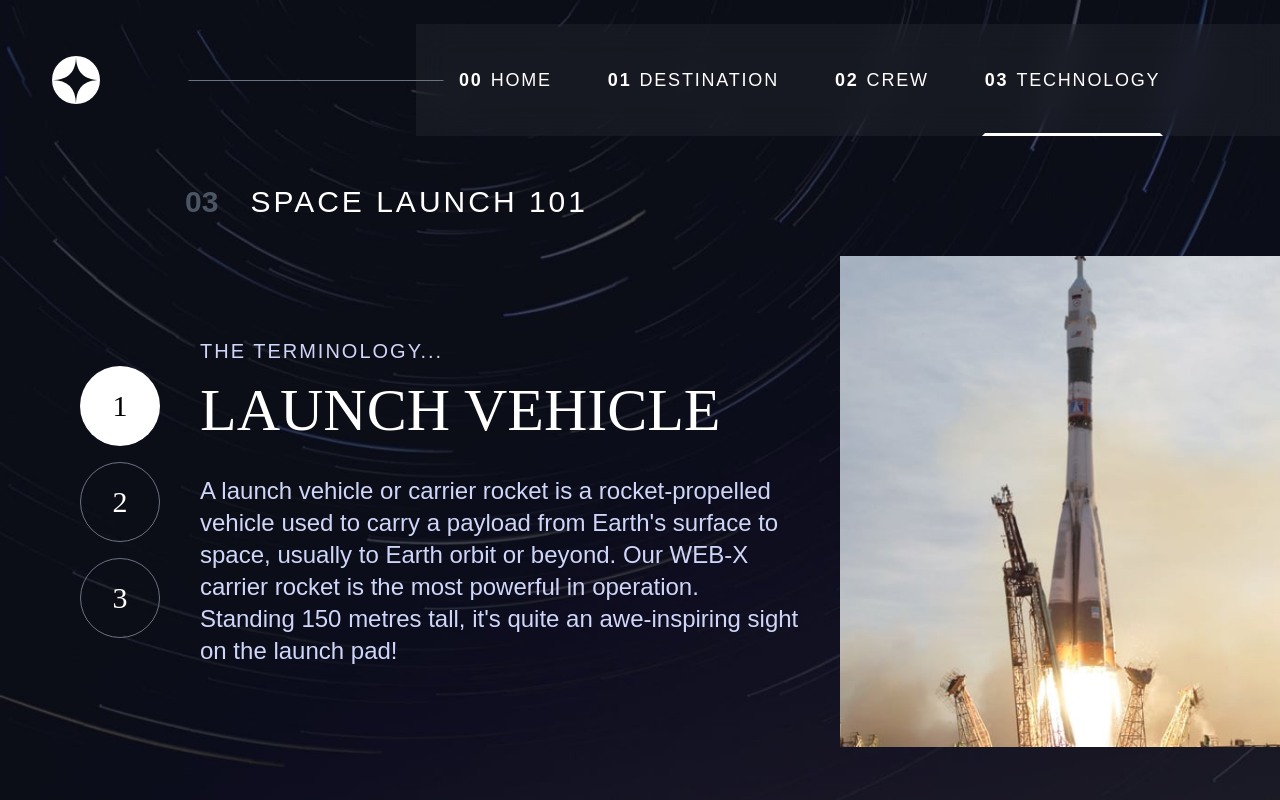
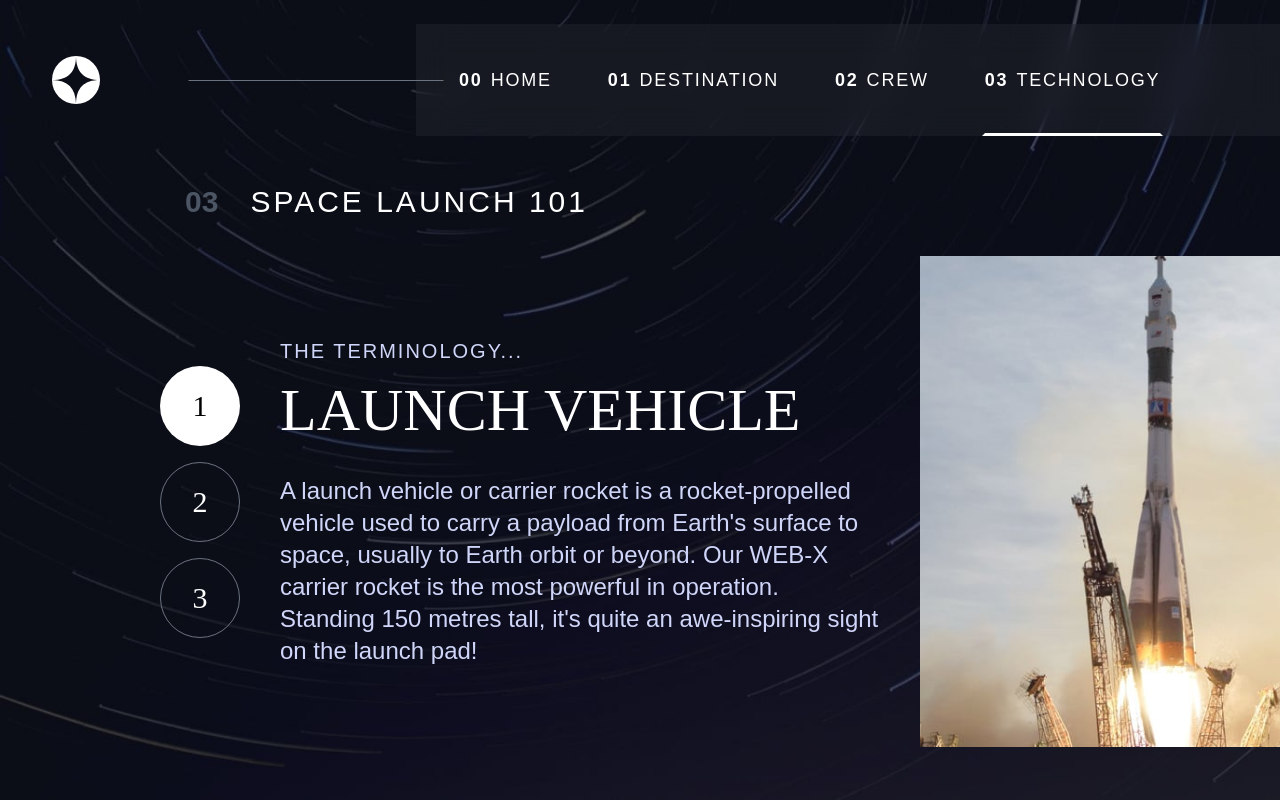
Before and after one commit to Smoshi0521/space-tourism, a Next.js app: page /technology in a window 1280 px wide. Built offline with nearby package versions, Linux system fonts and the light colour scheme; a web font is replaced by a local one.

Commit message:
Adjust position

```diff
--- a/pages/index.tsx
+++ b/pages/index.tsx
@@ -6,15 +6,21 @@ export default function Home() {
   const [pulse, setPulse] = useState(false)
   const [mounted, setMounted] = useState(false)
   const router = useRouter()
+
   const pulseEffectDelay = () => {
     setPulse(!pulse)
   }
 
   const moveNext = () => {
-    setPulse(false)
+    setPulse(true)
+
+    setTimeout(() => {
+      setPulse(false)
+    },800)
+
     setTimeout(() => {
       router.push('/destination')
-    }, 500)
+    }, 1200)
   }
   useEffect(() => {
     setMounted(true)
--- a/pages/technology/index.tsx
+++ b/pages/technology/index.tsx
@@ -54,7 +54,7 @@ function Technology() {
 
               {/* Container for desktop */}
 
-              <div className='flex flex-col gap-5 desktop:flex-row desktop:items-center desktop:gap-10 desktop:pl-20 w-full desktop:justify-between '>
+              <div className='flex flex-col gap-5 desktop:flex-row desktop:items-center desktop:gap-10 desktop:pl-[160px] w-full desktop:justify-between'>
 
                 <div className='flex flex-col gap-10 items-center desktop:flex-row '>
                   {/* The next buttons */}
```
